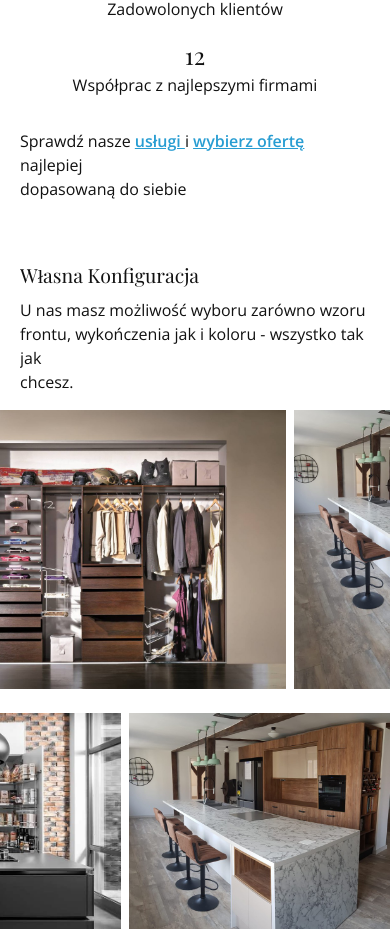
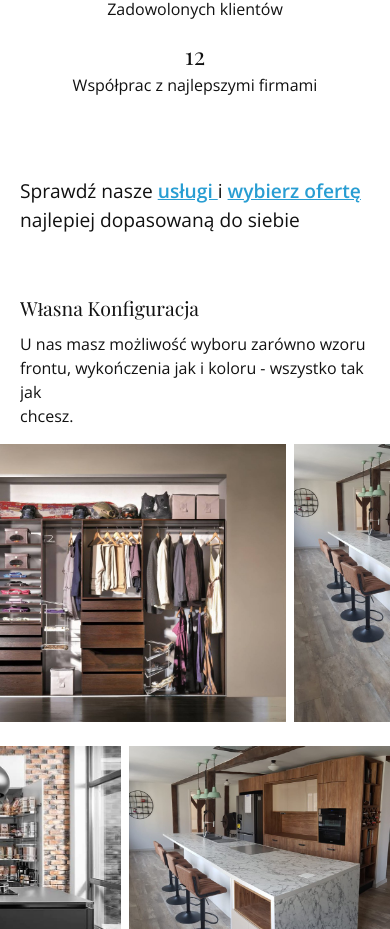
Before and after one commit to dencs08/aviorprojekt.pl, a React (Create React App) app: page / in a window 390 px wide. Shown: the part 1873-2802 px from the top of the page. Built offline with nearby package versions, Linux system fonts and the light colour scheme.

Commit message:
update: OurAcomplishments.jsx & OwnConfiguration <p> fz & endValue adjustments

```diff
--- a/src/containers/our_acomplishments/OurAcomplishments.jsx
+++ b/src/containers/our_acomplishments/OurAcomplishments.jsx
@@ -43,7 +43,7 @@ const KitchenAssembly = () => {
       gsap
         .timeline({
           scrollTrigger: {
-            trigger: ref.current,
+            trigger: "#ourAcomplishments",
             scrub: 0.35,
             start: "700vh 125%",
             // pin: true,
@@ -67,12 +67,7 @@ const KitchenAssembly = () => {
   }, []);
 
   return (
-    <section
-      data-scroll-section
-      id="ourAcomplishments"
-      className="section-mb"
-      ref={ref}
-    >
+    <section data-scroll-section id="ourAcomplishments" className="section-mb">
       <div className="content-wrapper">
         <div className="block md:grid grid-cols-12">
           <div
@@ -117,7 +112,7 @@ const KitchenAssembly = () => {
           data-scroll
           ref={ref}
           id="ourAcomplishments-p"
-          className="offer mt-8 md:mt-12 lg:mt-16 xl:mt-20"
+          className="offer mt-20 md:mt-2 lg:mt-4 xl:mt-0"
         >
           Sprawdź nasze{" "}
           <a href="#offer" className="link-primary underline font-bold">
--- a/src/containers/our_acomplishments/our_acomplishments.scss
+++ b/src/containers/our_acomplishments/our_acomplishments.scss
@@ -7,6 +7,13 @@
     width: 75%;
   }
 
+  p.offer {
+    font-size: clamp(1.2rem, 1.6vw, 2rem) !important;
+    a {
+      font-size: clamp(1.2rem, 1.6vw, 2rem) !important;
+    }
+  }
+
   .lineParent {
     overflow: hidden;
     .lineChildren {
--- a/src/containers/own_configuration/OwnConfiguration.jsx
+++ b/src/containers/own_configuration/OwnConfiguration.jsx
@@ -67,7 +67,7 @@ const OwnConfiguration = () => {
 
   let endValue1 = window.innerWidth;
   let endValue2 = window.innerWidth;
-  endValue1 *= 0.5;
+  endValue1 *= 0.3;
   endValue1 = endValue1 + "vh";
   endValue2 *= 1.5;
   endValue2 = endValue2 + "vh";
```
